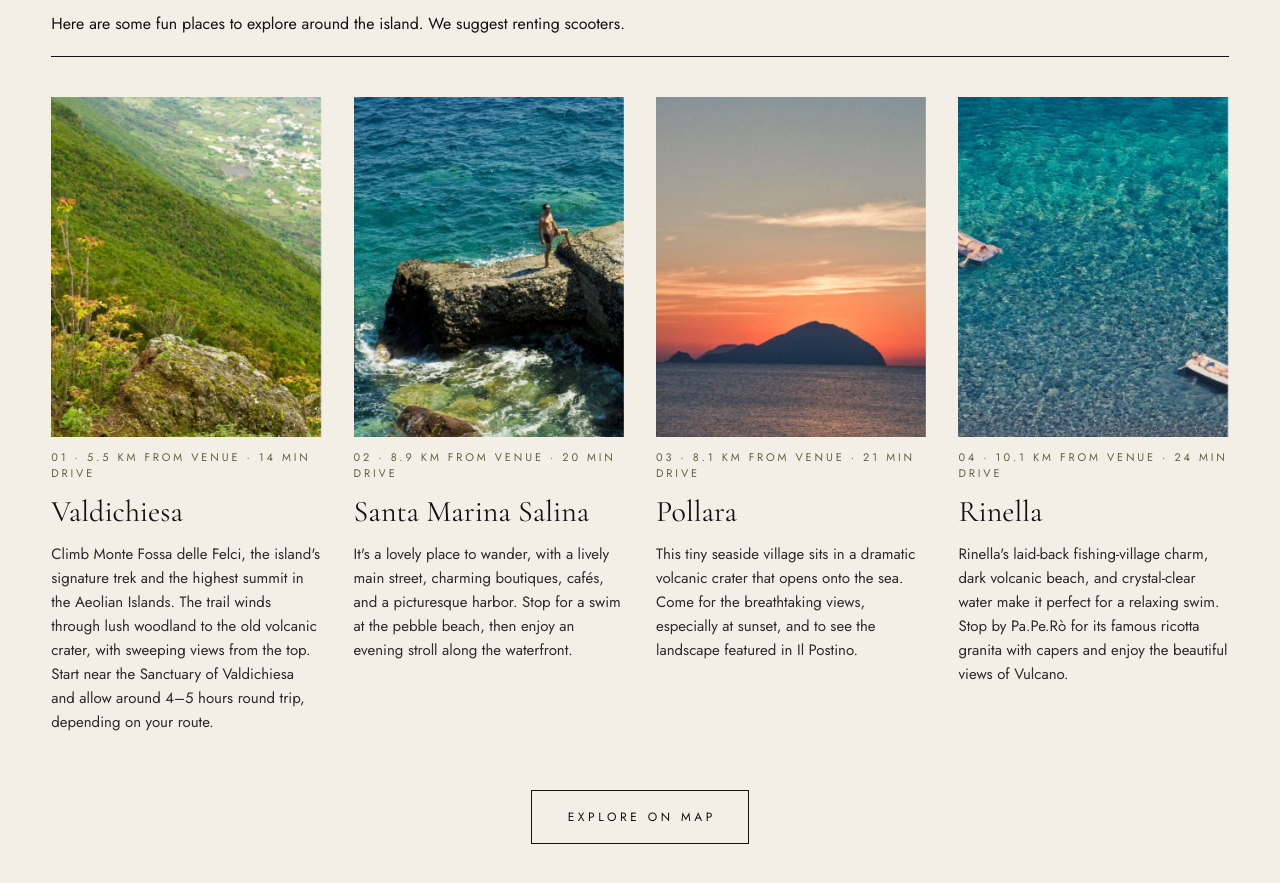
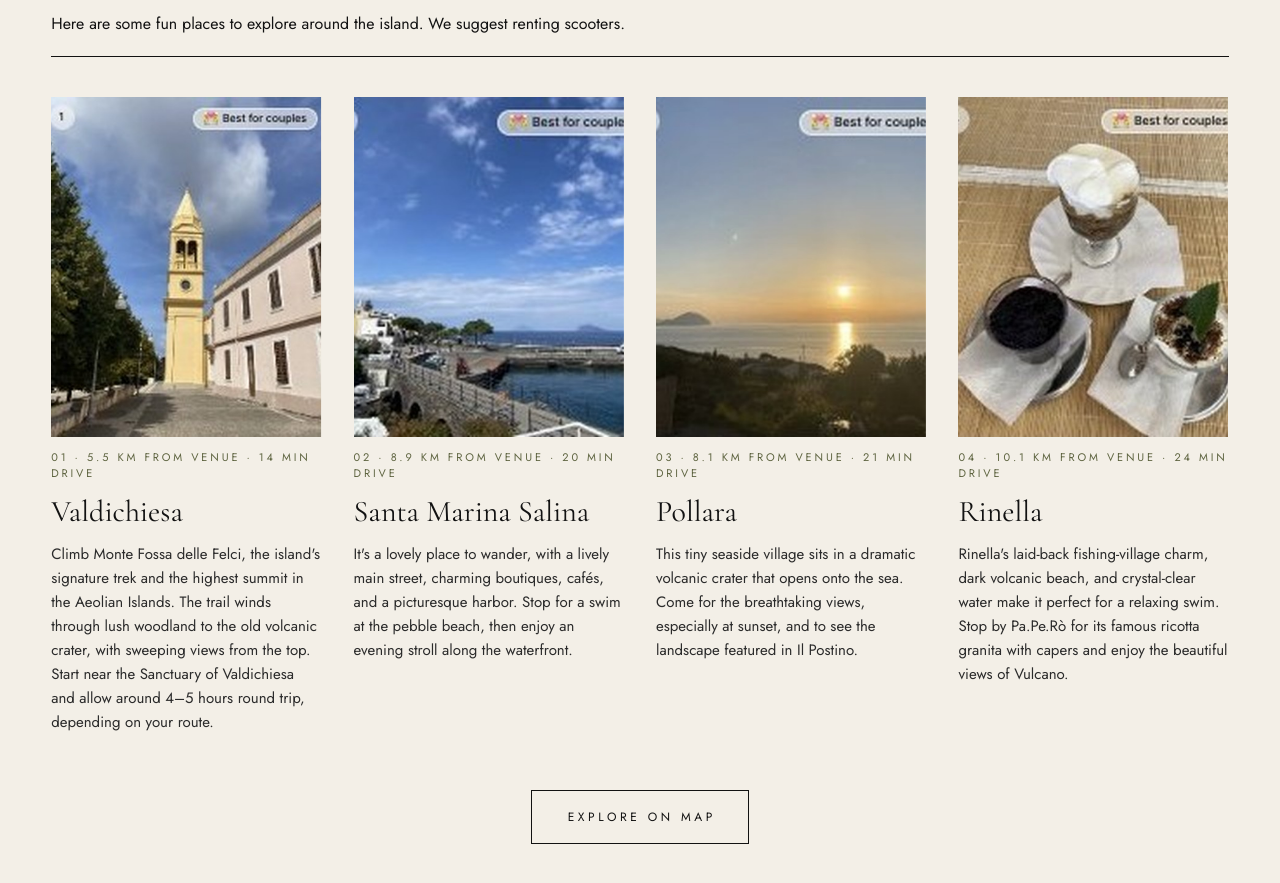
Before and after one commit to Brooke-Alexandra/catherine-greg-wedding, a plain HTML site: page site/index.html in a window 1280 px wide. Shown: the part 5326-6209 px from the top of the page. Drawn offline with nearby package versions, Linux system fonts and the light colour scheme.

Commit message:
Neighborhoods: Catherine's photos (placeholders until originals)

```diff
--- a/site/index.html
+++ b/site/index.html
@@ -183,10 +183,10 @@ img{max-width:100%}
 <p style="margin: 0; font-size: 16px; line-height: 1.6; white-space: nowrap;">Here are some fun places to explore around the island. We suggest renting scooters.</p>
 </div>
 <div style="display: grid; grid-template-columns: repeat(auto-fit, minmax(260px, 1fr)); gap: 32px;">
-<article style="display: flex; flex-direction: column; gap: 12px;"><img src="images/valley-hike.jpg" alt="A hiker above Salina's green valley" style="width: 100%; height: 340px; object-fit: cover;"><p style="margin: 0; font-size: 11px; letter-spacing: 0.26em; text-transform: uppercase; color: #5E6440;">01 · 5.5 km from venue · 14 min drive</p><h3 style="margin: 0; font-family: 'Cormorant Garamond', Georgia, serif; font-weight: 400; font-size: 30px;">Valdichiesa</h3><p style="margin: 0; font-size: 15px; line-height: 1.6; color: #2B2B2B;">Climb Monte Fossa delle Felci, the island's signature trek and the highest summit in the Aeolian Islands. The trail winds through lush woodland to the old volcanic crater, with sweeping views from the top. Start near the Sanctuary of Valdichiesa and allow around 4–5 hours round trip, depending on your route.</p></article>
-<article style="display: flex; flex-direction: column; gap: 12px;"><img src="images/rocks-swim.jpg" alt="Swimmers sunning on a rock ledge above clear water" style="width: 100%; height: 340px; object-fit: cover;"><p style="margin: 0; font-size: 11px; letter-spacing: 0.26em; text-transform: uppercase; color: #5E6440;">02 · 8.9 km from venue · 20 min drive</p><h3 style="margin: 0; font-family: 'Cormorant Garamond', Georgia, serif; font-weight: 400; font-size: 30px;">Santa Marina Salina</h3><p style="margin: 0; font-size: 15px; line-height: 1.6; color: #2B2B2B;">It's a lovely place to wander, with a lively main street, charming boutiques, cafés, and a picturesque harbor. Stop for a swim at the pebble beach, then enjoy an evening stroll along the waterfront.</p></article>
-<article style="display: flex; flex-direction: column; gap: 12px;"><img src="images/filicudi-sunset.jpg" alt="Filicudi silhouetted at sunset" style="width: 100%; height: 340px; object-fit: cover;"><p style="margin: 0; font-size: 11px; letter-spacing: 0.26em; text-transform: uppercase; color: #5E6440;">03 · 8.1 km from venue · 21 min drive</p><h3 style="margin: 0; font-family: 'Cormorant Garamond', Georgia, serif; font-weight: 400; font-size: 30px;">Pollara</h3><p style="margin: 0; font-size: 15px; line-height: 1.6; color: #2B2B2B;">This tiny seaside village sits in a dramatic volcanic crater that opens onto the sea. Come for the breathtaking views, especially at sunset, and to see the landscape featured in Il Postino.</p></article>
-<article style="display: flex; flex-direction: column; gap: 12px;"><img src="images/floaters.jpg" alt="Two swimmers on floats in clear aqua water" style="width: 100%; height: 340px; object-fit: cover;"><p style="margin: 0; font-size: 11px; letter-spacing: 0.26em; text-transform: uppercase; color: #5E6440;">04 · 10.1 km from venue · 24 min drive</p><h3 style="margin: 0; font-family: 'Cormorant Garamond', Georgia, serif; font-weight: 400; font-size: 30px;">Rinella</h3><p style="margin: 0; font-size: 15px; line-height: 1.6; color: #2B2B2B;">Rinella's laid-back fishing-village charm, dark volcanic beach, and crystal-clear water make it perfect for a relaxing swim. Stop by Pa.Pe.Rò for its famous ricotta granita with capers and enjoy the beautiful views of Vulcano.</p></article>
+<article style="display: flex; flex-direction: column; gap: 12px;"><img src="images/joy-valdichiesa.jpg" alt="The bell tower of the Valdichiesa sanctuary" style="width: 100%; height: 340px; object-fit: cover;"><p style="margin: 0; font-size: 11px; letter-spacing: 0.26em; text-transform: uppercase; color: #5E6440;">01 · 5.5 km from venue · 14 min drive</p><h3 style="margin: 0; font-family: 'Cormorant Garamond', Georgia, serif; font-weight: 400; font-size: 30px;">Valdichiesa</h3><p style="margin: 0; font-size: 15px; line-height: 1.6; color: #2B2B2B;">Climb Monte Fossa delle Felci, the island's signature trek and the highest summit in the Aeolian Islands. The trail winds through lush woodland to the old volcanic crater, with sweeping views from the top. Start near the Sanctuary of Valdichiesa and allow around 4–5 hours round trip, depending on your route.</p></article>
+<article style="display: flex; flex-direction: column; gap: 12px;"><img src="images/joy-santa-marina.jpg" alt="The harbor at Santa Marina Salina" style="width: 100%; height: 340px; object-fit: cover;"><p style="margin: 0; font-size: 11px; letter-spacing: 0.26em; text-transform: uppercase; color: #5E6440;">02 · 8.9 km from venue · 20 min drive</p><h3 style="margin: 0; font-family: 'Cormorant Garamond', Georgia, serif; font-weight: 400; font-size: 30px;">Santa Marina Salina</h3><p style="margin: 0; font-size: 15px; line-height: 1.6; color: #2B2B2B;">It's a lovely place to wander, with a lively main street, charming boutiques, cafés, and a picturesque harbor. Stop for a swim at the pebble beach, then enjoy an evening stroll along the waterfront.</p></article>
+<article style="display: flex; flex-direction: column; gap: 12px;"><img src="images/joy-pollara.jpg" alt="Sunset over the bay at Pollara" style="width: 100%; height: 340px; object-fit: cover;"><p style="margin: 0; font-size: 11px; letter-spacing: 0.26em; text-transform: uppercase; color: #5E6440;">03 · 8.1 km from venue · 21 min drive</p><h3 style="margin: 0; font-family: 'Cormorant Garamond', Georgia, serif; font-weight: 400; font-size: 30px;">Pollara</h3><p style="margin: 0; font-size: 15px; line-height: 1.6; color: #2B2B2B;">This tiny seaside village sits in a dramatic volcanic crater that opens onto the sea. Come for the breathtaking views, especially at sunset, and to see the landscape featured in Il Postino.</p></article>
+<article style="display: flex; flex-direction: column; gap: 12px;"><img src="images/joy-rinella.jpg" alt="Granita at Rinella" style="width: 100%; height: 340px; object-fit: cover;"><p style="margin: 0; font-size: 11px; letter-spacing: 0.26em; text-transform: uppercase; color: #5E6440;">04 · 10.1 km from venue · 24 min drive</p><h3 style="margin: 0; font-family: 'Cormorant Garamond', Georgia, serif; font-weight: 400; font-size: 30px;">Rinella</h3><p style="margin: 0; font-size: 15px; line-height: 1.6; color: #2B2B2B;">Rinella's laid-back fishing-village charm, dark volcanic beach, and crystal-clear water make it perfect for a relaxing swim. Stop by Pa.Pe.Rò for its famous ricotta granita with capers and enjoy the beautiful views of Vulcano.</p></article>
 </div>
 <div style="display: flex; justify-content: center; margin-top: 56px;"><a href="https://www.google.com/maps/search/?api=1&amp;query=Hotel%20Signum%2C%20Malfa%2C%20Salina" target="_blank" rel="noopener" style="display: inline-flex; align-items: center; height: 52px; padding: 0 calc(36px - 0.3em) 0 36px; border: 1px solid #121212; color: #121212; font-family: Jost, sans-serif; font-size: 12px; letter-spacing: 0.3em; text-transform: uppercase; text-decoration: none;">Explore on map</a></div>
 </section>
```
Also changed, not shown: site/images/joy-pollara.jpg (added), site/images/joy-rinella.jpg (added), site/images/joy-santa-marina.jpg (added), site/images/joy-valdichiesa.jpg (added).
